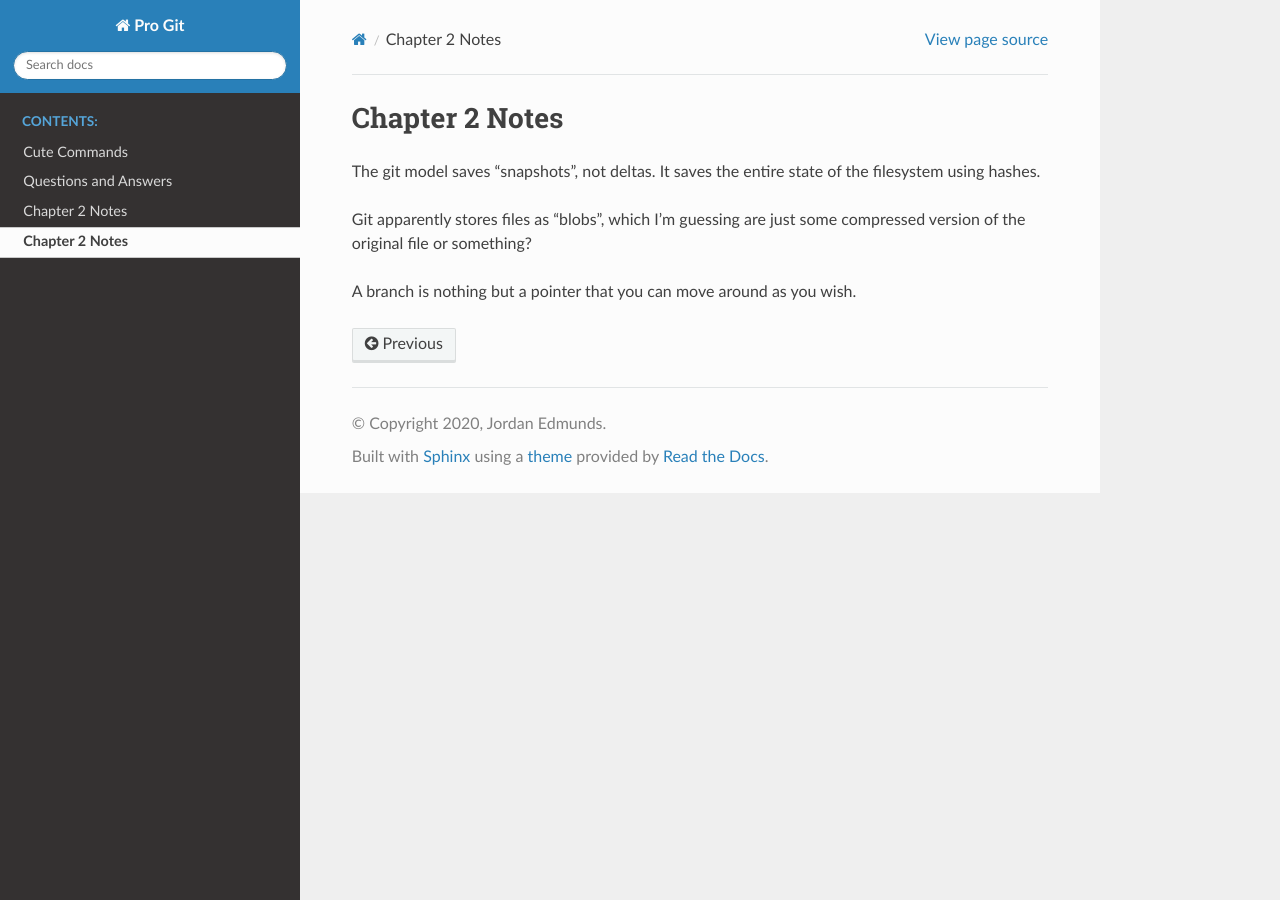
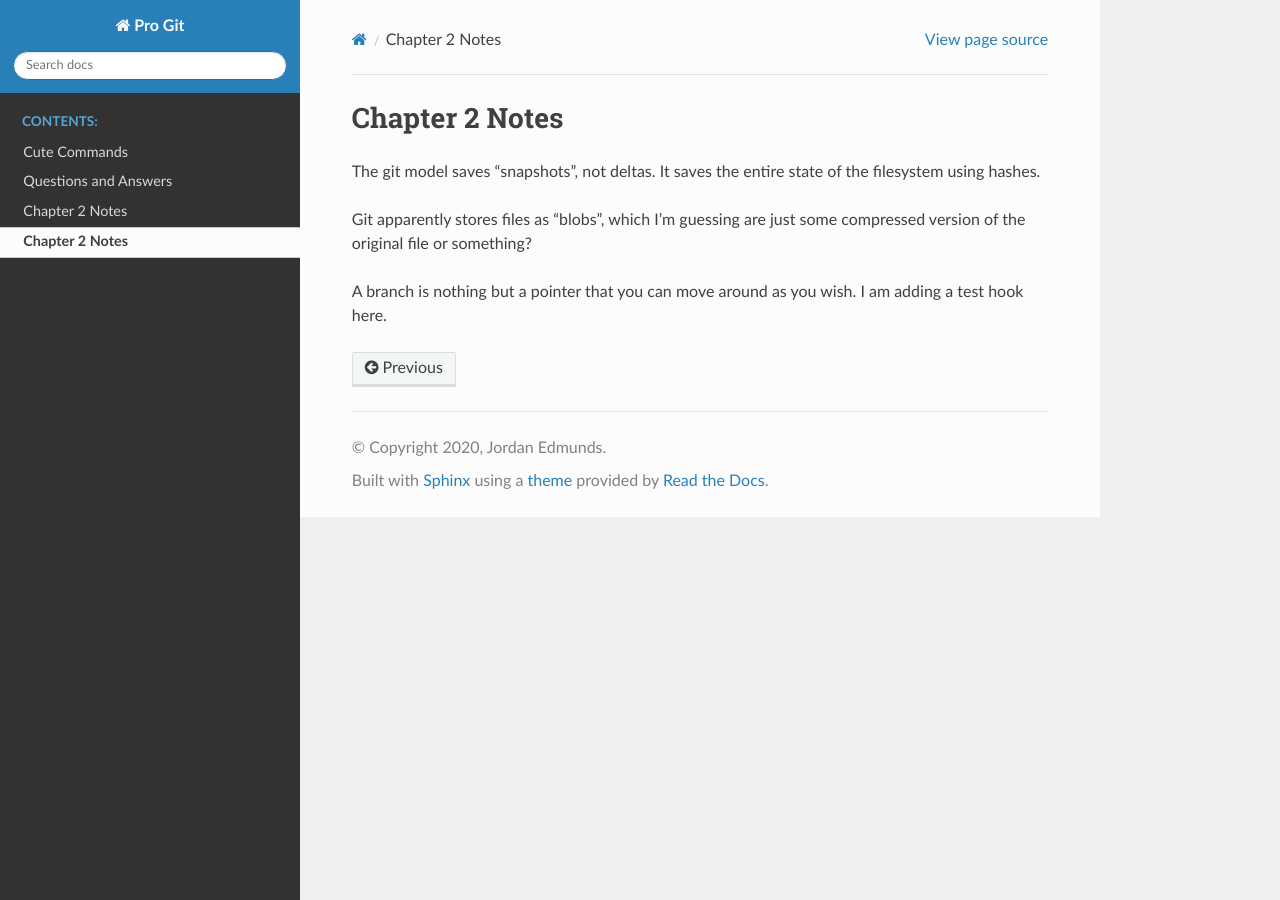
Before and after one commit to edmundsj/gitNotes, a Sphinx documentation site: the page built from docs/notes_chapter3.rst, in a window 1280 px wide. Built offline with Sphinx 7.4.7 and the Read the Docs theme 2.0.0, drawn with Linux system fonts in a browser that asks for light colours.

```diff
--- a/docs/notes_chapter3.rst
+++ b/docs/notes_chapter3.rst
@@ -4,4 +4,4 @@ The git model saves "snapshots", not deltas. It saves the entire state of the fi
 
 Git apparently stores files as "blobs", which I'm guessing are just some compressed version of the original file or something?
 
-A branch is nothing but a pointer that you can move around as you wish.
+A branch is nothing but a pointer that you can move around as you wish. I am adding a test hook here.
```
